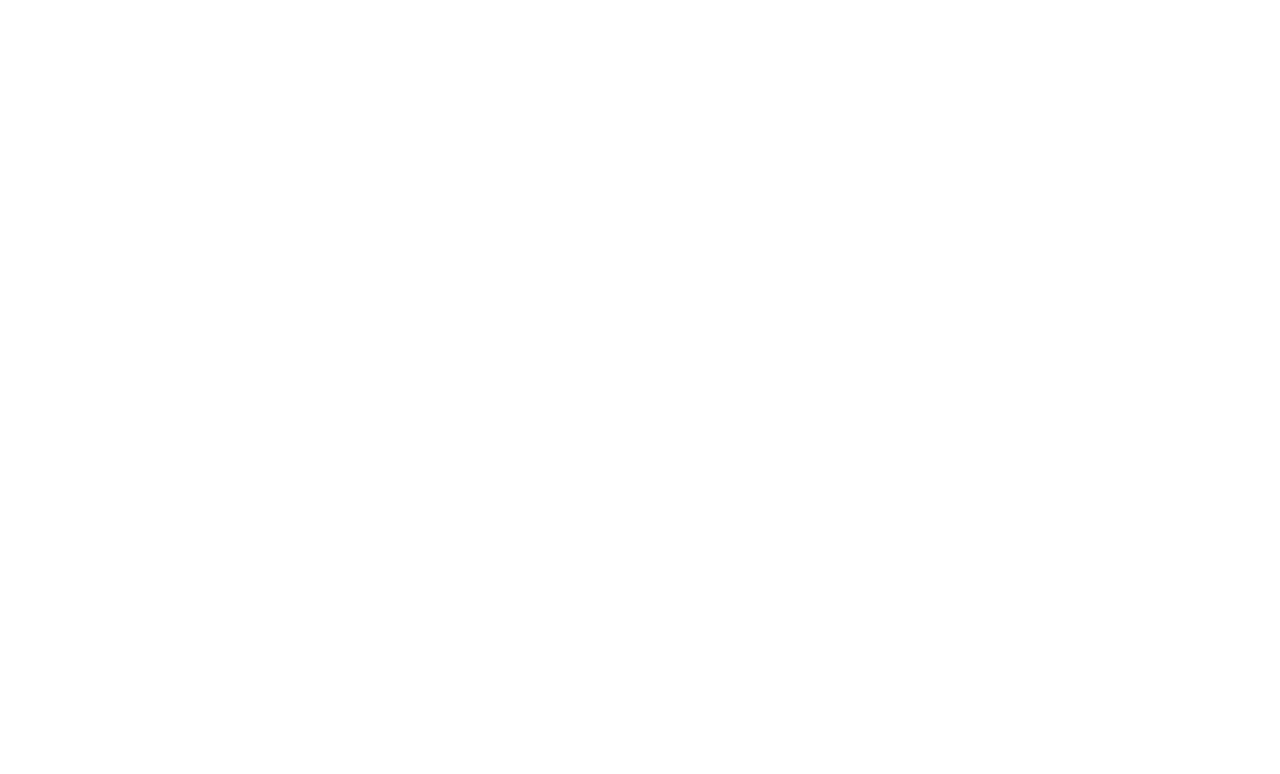
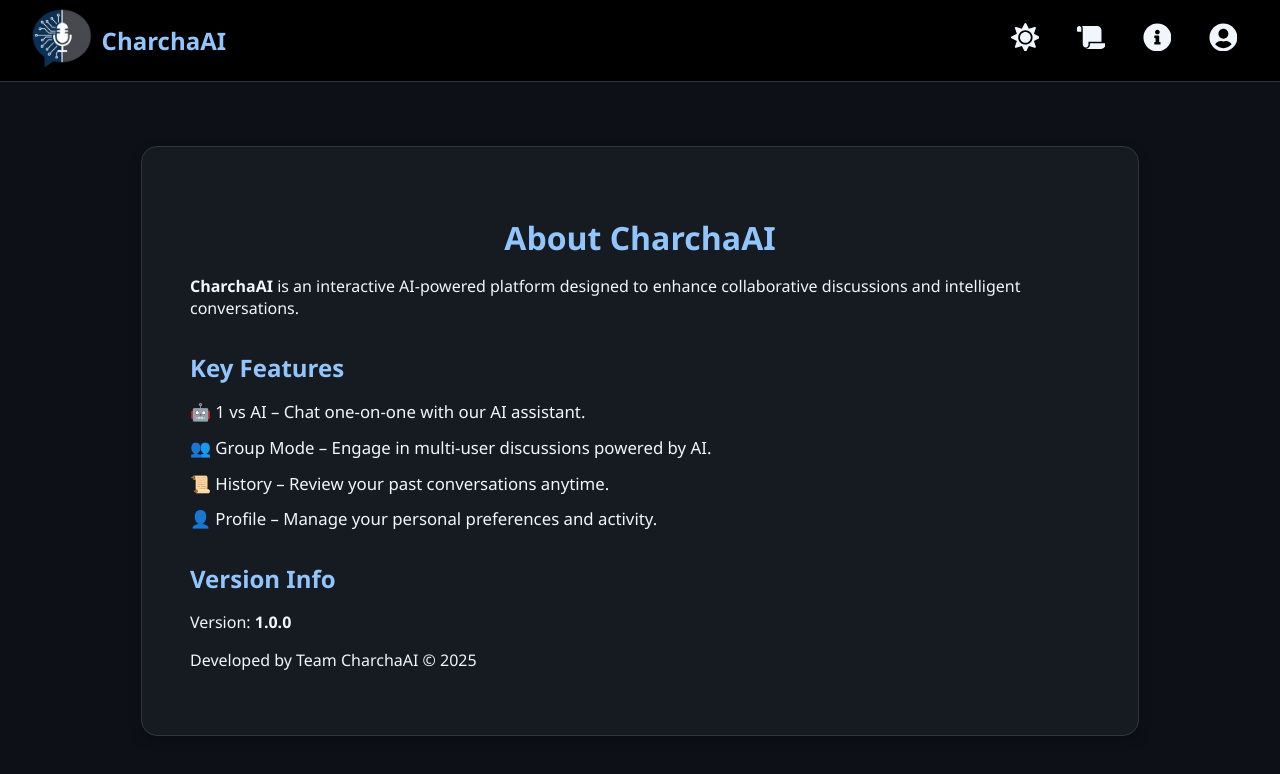
Before and after one commit to pbv-23/charchaAI, a React (Create React App) app: page /info in a window 1280 px wide. Before the commit this address had no page. Shown: the top 774 px of the page. Built offline with nearby package versions, Linux system fonts and the light colour scheme.

Commit message:
Navbar changes

```diff
--- a/src/App.js
+++ b/src/App.js
@@ -2,12 +2,14 @@
 import React from "react";
 import { Routes, Route, BrowserRouter } from "react-router-dom";
 import Home from "./Home";
+import AppInfo from "./AppInfo";
 
 function App() {
   return (
     <BrowserRouter>
       <Routes>
         <Route path="/" element={<Home />} />
+        <Route path="/info" element={<AppInfo />} />
       </Routes>
     </BrowserRouter>
   );
--- /dev/null
+++ b/src/AppInfo.js
@@ -0,0 +1,35 @@
+import React from "react";
+import Navbar from "./Navbar";
+import "./appinfo.css";
+
+const AppInfo = () => {
+  return (
+    <div className="page-container">
+      <Navbar />
+      <main className="info-container">
+        <div className="info-card">
+          <h1>About CharchaAI</h1>
+          <p>
+            <strong>CharchaAI</strong> is an interactive AI-powered platform
+            designed to enhance collaborative discussions and intelligent
+            conversations.
+          </p>
+
+          <h2>Key Features</h2>
+          <ul>
+            <li>🤖 1 vs AI – Chat one-on-one with our AI assistant.</li>
+            <li>👥 Group Mode – Engage in multi-user discussions powered by AI.</li>
+            <li>📜 History – Review your past conversations anytime.</li>
+            <li>👤 Profile – Manage your personal preferences and activity.</li>
+          </ul>
+
+          <h2>Version Info</h2>
+          <p>Version: <strong>1.0.0</strong></p>
+          <p>Developed by Team CharchaAI © 2025</p>
+        </div>
+      </main>
+    </div>
+  );
+};
+
+export default AppInfo;
--- a/src/Navbar.css
+++ b/src/Navbar.css
@@ -24,6 +24,7 @@
   display: flex;
   align-items: center;
   gap: 1rem;
+  position: relative;
 }
 
 /* Normal buttons */
@@ -93,23 +94,140 @@ body.light-theme .navbar-logo h1 {
 .navbar-logo {
   display: flex;
   align-items: center;
-  gap: 0.6rem; /* spacing between logo and text */
+  gap: 0.6rem;
 }
 
 /* Logo image */
 .logo-img {
-  height: 60px;  /* adjust size */
-  width: 60px;   /* keep square */
+  height: 60px;
+  width: 60px;
   object-fit: contain;
-  transition: transform 0.3s ease; /* smooth zoom transition */
-  cursor: pointer; /* optional: makes it feel clickable */
+  transition: transform 0.3s ease;
+  cursor: pointer;
 }
 
 /* Zoom effect on hover */
 .logo-img:hover {
-  transform: scale(1.2); /* increase size by 20% */
+  transform: scale(1.2);
 }
 
+/* Profile card dropdown */
+.profile-card {
+  position: absolute;
+  top: 70px;
+  right: 20px;
+  width: 230px;
+  border-radius: 12px;
+  padding: 1rem;
+  box-shadow: 0 4px 12px rgba(0, 0, 0, 0.3);
+  text-align: center;
+  z-index: 999;
+  transition: all 0.3s ease;
+  animation: fadeIn 0.25s ease-in-out;
+}
+
+/* Fade-in animation */
+@keyframes fadeIn {
+  from {
+    opacity: 0;
+    transform: translateY(-8px);
+  }
+  to {
+    opacity: 1;
+    transform: translateY(0);
+  }
+}
+
+/* Dark mode card */
+.profile-card.dark {
+  background-color: #1e293b;
+  color: #f0f6fc;
+  border: 1px solid #30363d;
+}
+
+/* Light mode card */
+.profile-card.light {
+  background-color: #ffffff;
+  color: #111827;
+  border: 1px solid #e5e7eb;
+  box-shadow: 0 4px 12px rgba(0, 0, 0, 0.1);
+}
+
+/* Avatar */
+.profile-avatar {
+  display: flex;
+  justify-content: center;
+  align-items: center;
+  color: #2563eb;
+  margin-bottom: 0.5rem;
+}
+
+/* Profile actions */
+.profile-actions {
+  display: flex;
+  flex-direction: column;
+  gap: 0.5rem;
+  margin-top: 0.5rem;
+}
+
+/* Each profile item (link row) */
+.profile-item {
+  display: flex;
+  align-items: center;
+  text-decoration: none;
+  font-size: 0.95rem;
+  font-weight: 500;
+  border-radius: 10px;
+  padding: 0.6rem 0.8rem;
+  transition: all 0.25s ease;
+}
+
+/* --- Dark Mode Link Style --- */
+.profile-card.dark .profile-item {
+  background-color: #273549;
+  color: #e2e8f0;
+  border: 1px solid transparent;
+}
+
+.profile-card.dark .profile-item:hover {
+  background-color: #2563eb;
+  color: #ffffff;
+  border-color: #2563eb;
+  transform: translateX(4px);
+}
+
+/* --- Light Mode Link Style --- */
+.profile-card.light .profile-item {
+  background-color: #f3f4f6;
+  color: #111827;
+  border: 1px solid #e5e7eb;
+}
+
+.profile-card.light .profile-item:hover {
+  background-color: #2563eb;
+  color: white;
+  border-color: #2563eb;
+  transform: translateX(4px);
+}
+
+/* Logout button styling */
+.logout-btn {
+  background-color: transparent;
+  border: 1px solid #dc2626;
+  color: #dc2626;
+  border-radius: 10px;
+  padding: 0.5rem;
+  font-size: 0.9rem;
+  font-weight: 500;
+  cursor: pointer;
+  transition: all 0.3s ease;
+}
+
+.logout-btn:hover {
+  background-color: #dc2626;
+  color: white;
+  transform: scale(1.03);
+}
 
 /* Responsive */
 @media (max-width: 768px) {
--- a/src/Navbar.js
+++ b/src/Navbar.js
@@ -1,17 +1,30 @@
-import React, { useState } from "react";
-import { Link } from "react-router-dom"; // import Link
+import React, { useState, useRef, useEffect } from "react";
+import { Link } from "react-router-dom";
 import "./Navbar.css";
-import { FaMoon, FaSun, FaUserCircle, FaScroll, FaInfoCircle } from "react-icons/fa";
+import { FaMoon, FaSun, FaUserCircle, FaScroll, FaInfoCircle,FaClipboardList,FaBook,FaChartLine,FaCoins } from "react-icons/fa";
 import darkLogo from "./assets/logo.png";
 import lightLogo from "./assets/logo2.png";
 
 const Navbar = () => {
   const [darkMode, setDarkMode] = useState(true);
+  const [showProfile, setShowProfile] = useState(false);
+  const profileRef = useRef(null);
 
   const toggleTheme = () => {
     setDarkMode(!darkMode);
     document.body.classList.toggle("light-theme");
   };
+
+  // Close profile card if clicked outside
+  useEffect(() => {
+    const handleClickOutside = (event) => {
+      if (profileRef.current && !profileRef.current.contains(event.target)) {
+        setShowProfile(false);
+      }
+    };
+    document.addEventListener("mousedown", handleClickOutside);
+    return () => document.removeEventListener("mousedown", handleClickOutside);
+  }, []);
 
   return (
     <nav className="navbar">
@@ -19,7 +32,7 @@ const Navbar = () => {
       <div className="navbar-logo">
         <Link to="/">
           <img
-            src={darkMode ? darkLogo : lightLogo} // change logo based on theme
+            src={darkMode ? darkLogo : lightLogo}
             alt="CharchaAI Logo"
             className="logo-img"
           />
@@ -28,22 +41,55 @@ const Navbar = () => {
       </div>
 
       {/* Right side buttons */}
-      <div className="navbar-actions">
+      <div className="navbar-actions" ref={profileRef}>
         <button className="icon-btn" onClick={toggleTheme}>
           {darkMode ? <FaSun /> : <FaMoon />}
         </button>
 
         <button className="icon-btn">
-          <FaScroll/>
+          <FaScroll />
         </button>
 
-        <button className="icon-btn">
-          <FaInfoCircle />
+        <Link to="/info">
+          <button className="icon-btn">
+            <FaInfoCircle />
+          </button>
+        </Link>
+
+        <button className="icon-btn" onClick={() => setShowProfile(!showProfile)}>
+          <FaUserCircle />
         </button>
 
-        <button className="icon-btn">
-          <FaUserCircle/>
-        </button>
+        {/* Profile Card */}
+        {showProfile && (
+          <div className={`profile-card ${darkMode ? "dark" : "light"}`}>
+            <div className="profile-avatar">
+              <FaUserCircle size={60} />
+            </div>
+            <div className="profile-actions">
+              <Link to="/lists" className="profile-item">
+                  <FaClipboardList style={{ marginRight: "8px" }} />
+                  My Lists
+                </Link>
+
+                <Link to="/notebook" className="profile-item">
+                  <FaBook style={{ marginRight: "8px" }} />
+                  Notebook
+                </Link>
+
+                <Link to="/progress" className="profile-item">
+                  <FaChartLine style={{ marginRight: "8px" }} />
+                  Progress
+                </Link>
+
+                <Link to="/points" className="profile-item">
+                  <FaCoins style={{ marginRight: "8px" }} />
+                  Points
+                </Link>
+              <button className="logout-btn">LogIn</button>
+            </div>
+          </div>
+        )}
       </div>
     </nav>
   );
--- /dev/null
+++ b/src/appinfo.css
@@ -0,0 +1,100 @@
+/* Ensure full height and remove scroll */
+html, body {
+  height: 100%;
+  margin: 0;
+  padding: 0;
+  overflow: hidden; /* ✅ removes unwanted scroll */
+}
+
+/* Page container */
+.page-container {
+  font-family: "Segoe UI", Tahoma, Geneva, Verdana, sans-serif;
+  background-color: #0d1117;
+  color: #f0f6fc;
+  display: flex;
+  flex-direction: column;
+  height: 100vh; /* ✅ full viewport */
+  width: 100%;
+  transition: background-color 0.3s ease, color 0.3s ease;
+}
+
+/* Light theme */
+body.light-theme .page-container {
+  background-color: #f9fafb;
+  color: #111827;
+}
+
+/* Info page content area */
+.info-container {
+  flex-grow: 1; /* ✅ take full height below navbar */
+  display: flex;
+  justify-content: center;
+  align-items: center; /* ✅ center vertically */
+  padding: 2rem;
+  box-sizing: border-box;
+  overflow: hidden;
+}
+
+/* Info card styling */
+.info-card {
+  background: #161b22;
+  border: 1px solid #30363d;
+  border-radius: 16px;
+  padding: 3rem;
+  max-width: 900px;
+  width: 90%;
+  box-shadow: 0 4px 12px rgba(0, 0, 0, 0.3);
+  transition: all 0.3s ease;
+  overflow-y: auto; /* ✅ if content exceeds, scroll only inside the card */
+  max-height: 80vh; /* ✅ keeps it within screen height */
+}
+
+/* Light theme for info card */
+body.light-theme .info-card {
+  background: #ffffff;
+  border: 1px solid #d1d5db;
+  color: #111827;
+}
+
+/* Headings */
+.info-card h1 {
+  text-align: center;
+  color: #93c5fd;
+  margin-bottom: 1rem;
+}
+
+body.light-theme .info-card h1 {
+  color: #2563eb;
+}
+
+.info-card h2 {
+  color: #93c5fd;
+  margin-top: 2rem;
+  margin-bottom: 0.5rem;
+}
+
+body.light-theme .info-card h2 {
+  color: #2563eb;
+}
+
+/* Lists */
+.info-card ul {
+  list-style: none;
+  padding: 0;
+}
+
+.info-card ul li {
+  margin-bottom: 0.8rem;
+  font-size: 1.05rem;
+}
+
+/* Responsive */
+@media (max-width: 768px) {
+  .info-container {
+    padding: 1.5rem;
+  }
+  .info-card {
+    padding: 1.8rem;
+    width: 100%;
+  }
+}
```
